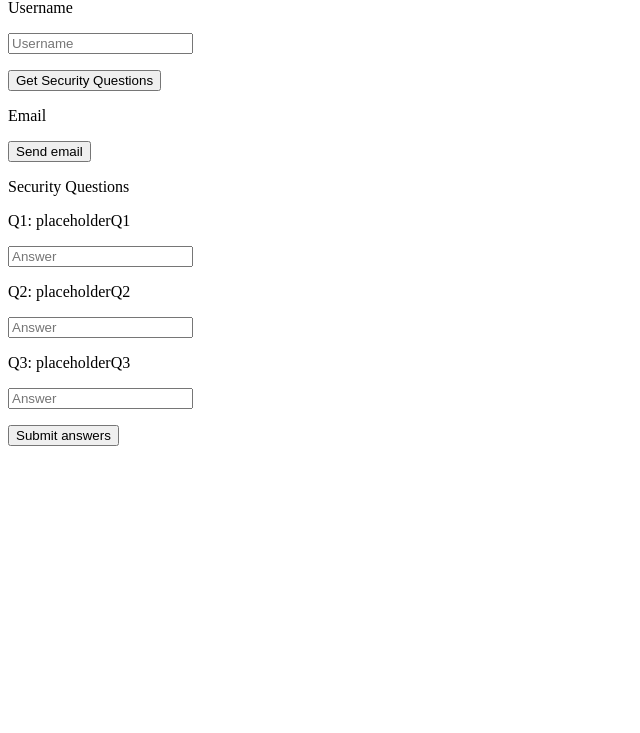
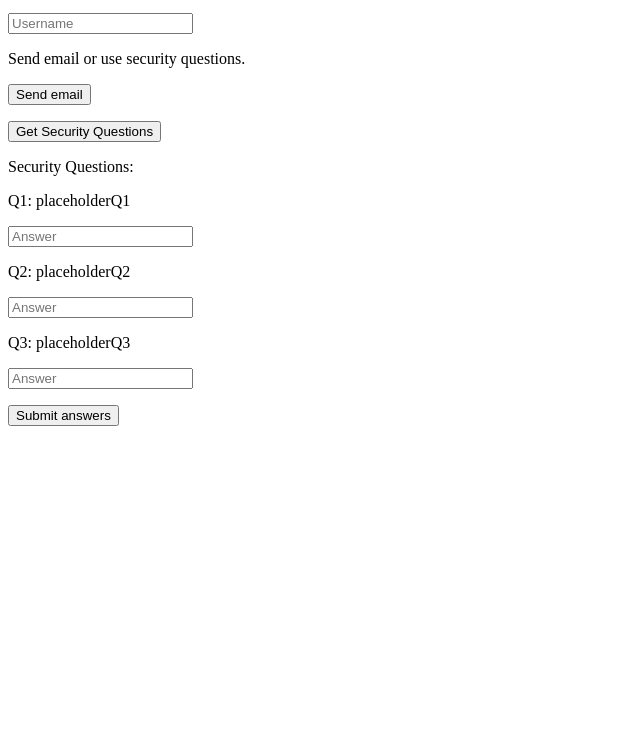
Before and after one commit to nidamon/CS372, a plain HTML site: page passwordreset.html in a window 1280 px wide. Shown: the part 67-800 px from the top of the page, without its empty margins (0-640 px from the left). Drawn offline with Linux system fonts and the light colour scheme.

Commit message:
Update passwordreset.html
Made some minor visual changes.

```diff
--- a/passwordreset.html
+++ b/passwordreset.html
@@ -1,3 +1,4 @@
+<!DOCTYPE html>
 <html>
 	<head>
 		<title>Forgot Password</title>
@@ -7,21 +8,21 @@
 		<h1>Forgot Password</h1>
   		<form>
             <!-- Username -->
-		    <p id='pUsernameMsg'>Username</p>
 			<input id='txtUname' type='text' placeholder='Username'>
             <p id='pUsernameReqMsg' style="color:red;"></p>
 
-            <!-- Submit user name -->
+            <p id='pEmailOrQuestionsMsg'>Send email or use security questions.</p>
+
+            <!-- Use email verification -->
+            <button id='btnSendEmail' type='button' onClick=sendVerificationToEmail()>Send email</button>
+
+            <!-- Get user security questions -->
             <p>
             <button id='btnSubmitUser' type='button' onClick=retrieveSecurityQuestions()>Get Security Questions</button>
             </p>
 
-            <!-- Use email verification -->
-            <p id='pEmailMsg'>Email</p>
-            <button id='btnSendEmail' type='button' onClick=sendVerificationToEmail()>Send email</button>
-
             <!-- Security Questions -->
-            <p id='pSecurityQuestionsMsg'>Security Questions</p>
+            <p id='pSecurityQuestionsMsg'>Security Questions:</p>
             <!-- Question 1 -->
 			<p id='txtSecureQ1' type='text'>Q1: placeholderQ1</p>
             <input id='txtSecureQ1Ans' type='text' placeholder='Answer'>
```
